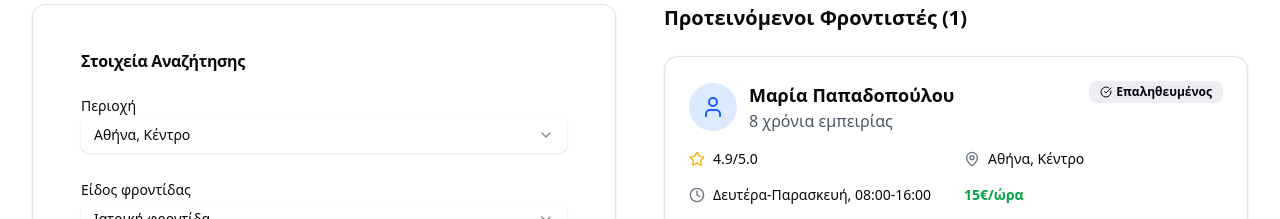
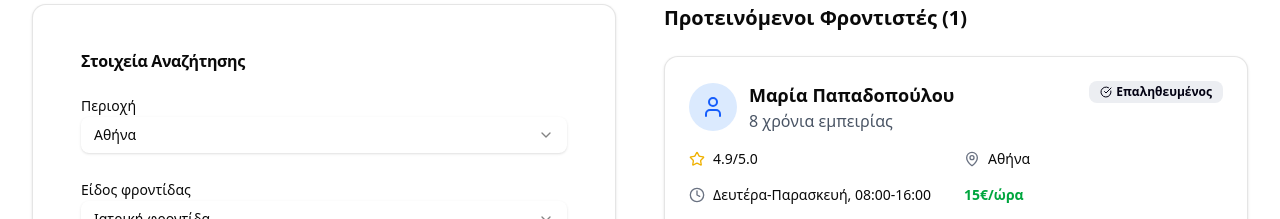
Before and after one commit to MaziCare1/mazicare-website, a Next.js app: page / in a window 1280 px wide. Shown: the part 3500-3719 px from the top of the page. Built offline with nearby package versions, Linux system fonts and the light colour scheme.

Commit message:
feat: little changes

```diff
--- a/components/sections/CaregiverMatchDemo.tsx
+++ b/components/sections/CaregiverMatchDemo.tsx
@@ -36,7 +36,7 @@ export function CaregiverMatchDemo() {
       name: "Μαρία Παπαδοπούλου",
       experience: "8 χρόνια εμπειρίας",
       rating: 4.9,
-      location: "Αθήνα, Κέντρο",
+      location: "Αθήνα",
       availability: "Δευτέρα-Παρασκευή, 08:00-16:00",
       specialties: ["Άνοια", "Φυσικοθεραπεία", "Διαβήτης"],
       price: "15€/ώρα",
@@ -47,7 +47,7 @@ export function CaregiverMatchDemo() {
       name: "Ελένη Γεωργίου",
       experience: "12 χρόνια εμπειρίας",
       rating: 4.8,
-      location: "Αθήνα, Κέντρο",
+      location: "Αθήνα",
       availability: "Καθημερινά, 24/7",
       specialties: ["Αλτσχάιμερ", "Καρδιολογικά", "Συναισθηματική Υποστήριξη"],
       price: "18€/ώρα",
@@ -58,7 +58,7 @@ export function CaregiverMatchDemo() {
       name: "Ιωάννα Νικολάου",
       experience: "5 χρόνια εμπειρίας",
       rating: 4.7,
-      location: "Αθήνα, Κέντρο",
+      location: "Αθήνα",
       availability: "Σαββατοκύριακα, 09:00-17:00",
       specialties: ["Κινητικότητα", "Μαγείρεμα", "Καθαριότητα"],
       price: "12€/ώρα",
@@ -104,7 +104,7 @@ export function CaregiverMatchDemo() {
     return allCaregivers.filter((caregiver) => {
       // Filter by area
       const areaMatch =
-        (formData.area === "athens-center" && caregiver.location.includes("Αθήνα, Κέντρο")) ||
+        (formData.area === "athens-center" && caregiver.location.includes("Αθήνα")) ||
         (formData.area === "thessaloniki" && caregiver.location.includes("Θεσσαλονίκη")) ||
         (formData.area === "crete" && caregiver.location.includes("Κρήτη"));
 
@@ -207,7 +207,7 @@ export function CaregiverMatchDemo() {
                       <SelectValue placeholder="Επιλέξτε περιοχή" />
                     </SelectTrigger>
                     <SelectContent>
-                      <SelectItem value="athens-center">Αθήνα, Κέντρο</SelectItem>
+                      <SelectItem value="athens-center">Αθήνα</SelectItem>
                       <SelectItem value="thessaloniki">Θεσσαλονίκη</SelectItem>
                       <SelectItem value="crete">Κρήτη</SelectItem>
                     </SelectContent>
--- a/components/sections/Footer.tsx
+++ b/components/sections/Footer.tsx
@@ -9,7 +9,7 @@ export function Footer() {
           <div className="lg:col-span-2">
             <h3 className="text-2xl font-bold mb-4">MaziCare</h3>
             <p className="text-gray-300 mb-6 leading-relaxed">
-              Η πρώτη ολοκληρωμένη ψηφιακή πλατφόρμα φροντίδας ηλικιωμένων στην Ελλάδα.
+              Oλοκληρωμένη ψηφιακή πλατφόρμα φροντίδας ηλικιωμένων στην Ελλάδα.
               Συνδέουμε οικογένειες με επαληθευμένους φροντιστές με αξιοπρέπεια, ασφάλεια και καινοτομία.
             </p>
 
```
